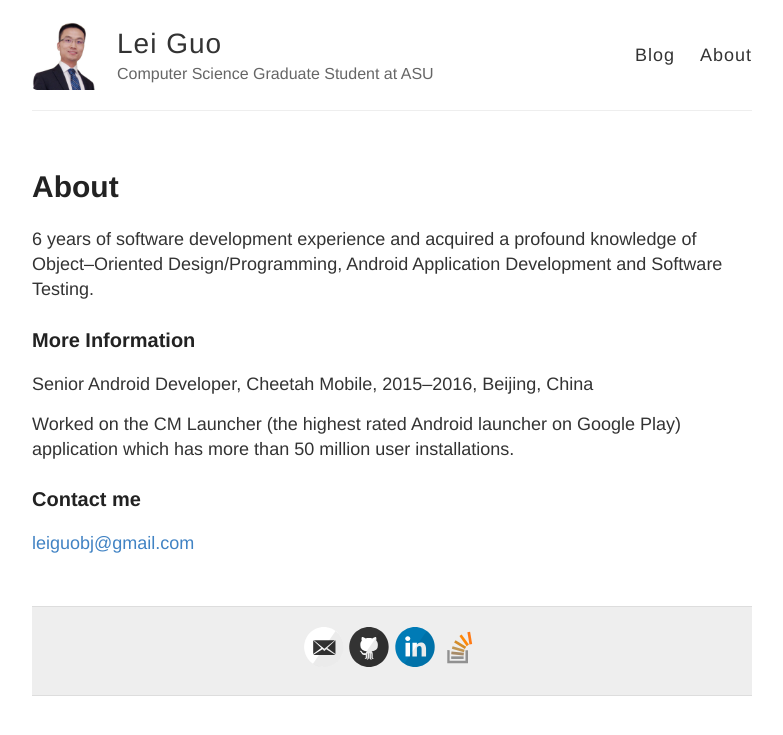
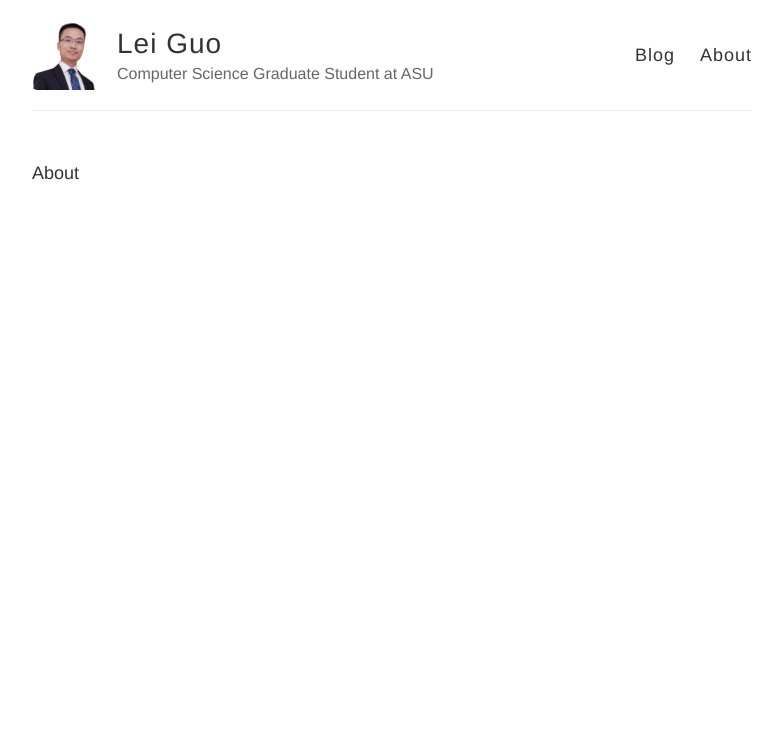
Before and after one commit to leiguo3/leiguo3.github.io, a Jekyll site: the page built from about.md, in a window 1280 px wide. Shown: the top 735 px of the page, without its empty margins (248-1031 px from the left). Built offline with Jekyll 4.4.1, drawn with Linux system fonts in a browser that asks for light colours; our own code applies the rules of GitHub Pages for plain Markdown files.

Commit message:
Update about.md

```diff
--- a/about.md
+++ b/about.md
@@ -1,18 +1 @@
----
-layout: about
-title: About
-permalink: /about/
----
-
-6 years of software development experience and acquired a profound knowledge of Object–Oriented Design/Programming, Android Application Development and Software Testing.
-
-### More Information
-
-Senior Android Developer, Cheetah Mobile, 2015–2016, Beijing, China
-
-Worked on the CM Launcher (the highest rated Android launcher on Google Play) application which has more than 50 million user installations.
-
-
-### Contact me
-
-[leiguobj@gmail.com](mailto:leiguobj@gmail.com)
+About
```
